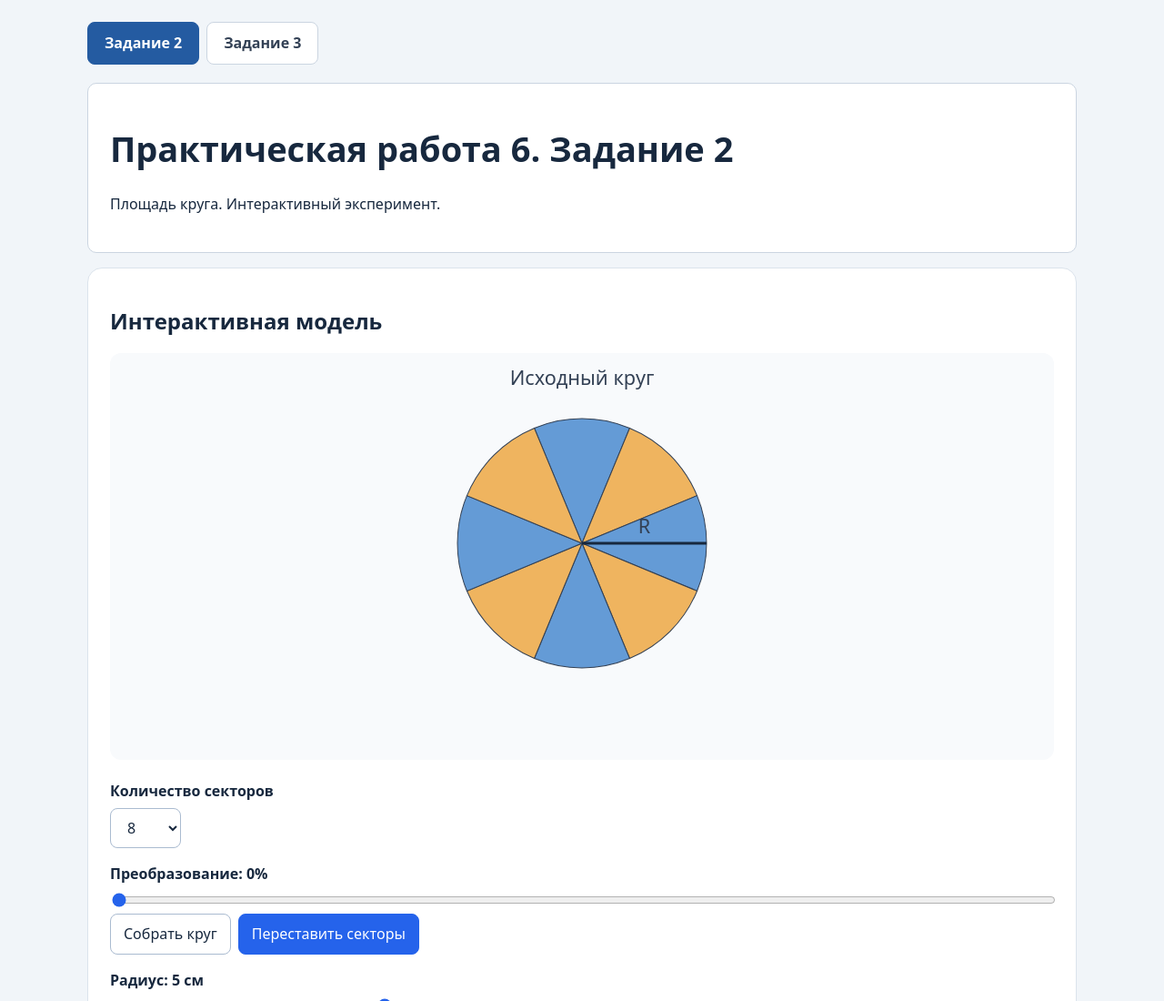
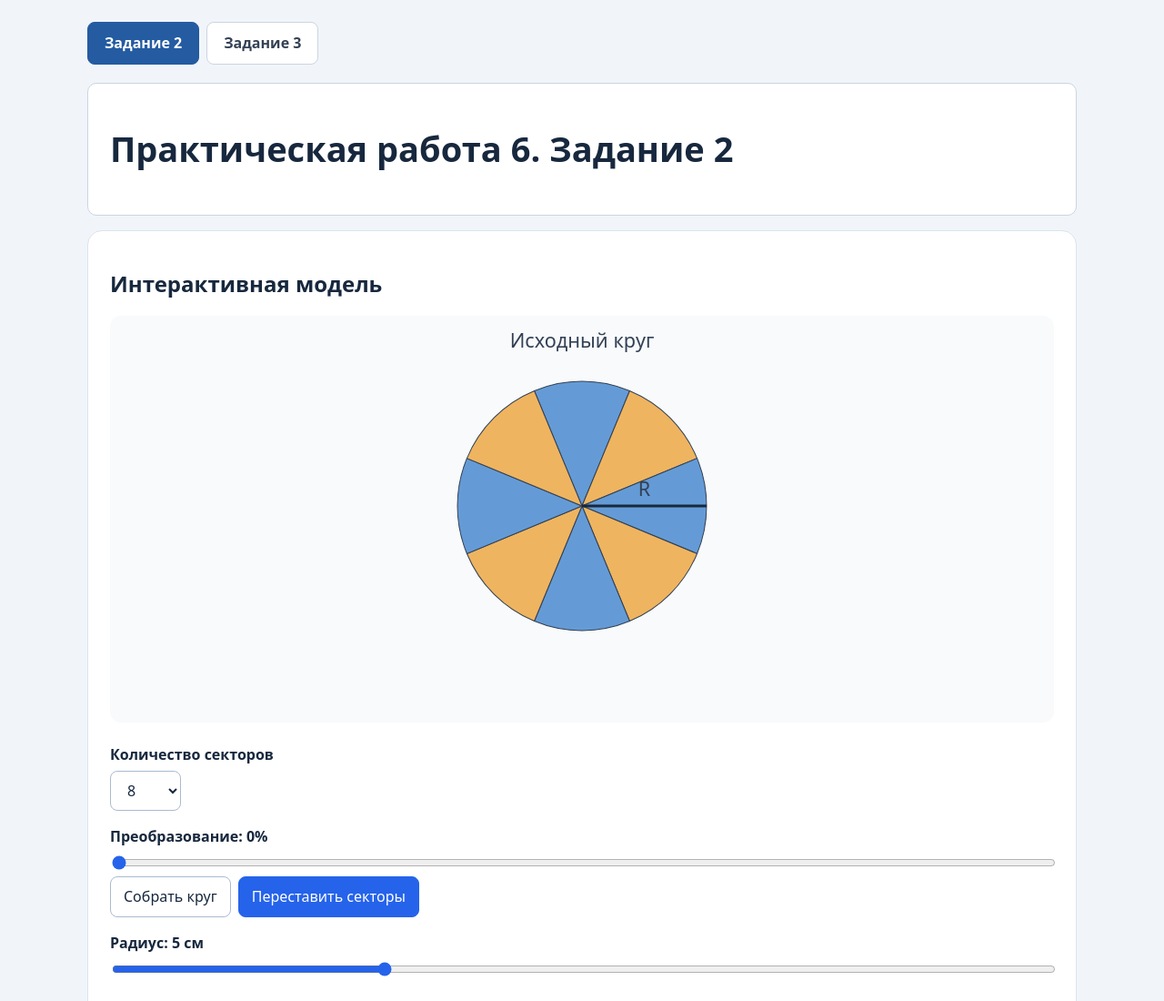
Before and after one commit to alcovaibe/practical-work-2.2-task-2, a plain HTML site: page index.html in a window 1280 px wide. Shown: the top 1100 px of the page at 91% size. Drawn offline with Linux system fonts and the light colour scheme.

Commit message:
Remove subtitle from task 2 heading

```diff
--- a/index.html
+++ b/index.html
@@ -3,7 +3,7 @@
 *{box-sizing:border-box}body{margin:0;background:#f1f5f9;color:#17283e;font:16px/1.55 system-ui,sans-serif}main{max-width:1120px;margin:auto;padding:24px 16px}section{background:white;border:1px solid #dbe3ec;border-radius:16px;padding:24px;margin:16px 0}h1,h2{line-height:1.2}h1{font-size:clamp(25px,5vw,38px)}svg{width:100%;height:auto;background:#f8fafc;border-radius:12px}label{display:block;font-weight:600;margin:16px 0 6px}input[type=range]{width:100%;accent-color:#2563eb}button,select{font:inherit;padding:9px 14px;border:1px solid #aabbd0;border-radius:8px;background:white;color:inherit}button{cursor:pointer}button.primary{background:#2563eb;color:white;border-color:#2563eb}button:focus-visible,input:focus-visible,select:focus-visible{outline:3px solid #93c5fd;outline-offset:3px}.controls{display:flex;gap:8px;flex-wrap:wrap}.stats{display:grid;grid-template-columns:repeat(auto-fit,minmax(190px,1fr));gap:12px}.stat{background:#f1f5f9;padding:12px;border-radius:8px}.stat strong{display:block;font-size:21px}.note{color:#475569} .formula{text-align:center;font-size:1.18em;font-weight:600} @media(prefers-reduced-motion:reduce){*{scroll-behavior:auto}}
 .task-nav{display:flex;gap:8px;align-items:center;flex-wrap:wrap;margin:0 0 20px}.task-nav a{display:inline-flex;justify-content:center;align-items:center;min-width:118px;padding:10px 18px;border:1px solid #cbd5e1;border-radius:8px;background:white;color:#334155;text-decoration:none;font-weight:600}.task-nav a:hover{background:#eaf1fa;border-color:#799bc5}.task-nav a[aria-current=page]{background:#245ba1;color:white;border-color:#245ba1}.task-nav a:focus-visible{outline:3px solid #93c5fd;outline-offset:3px}.print-button{margin-left:auto}.formula{font-weight:400;overflow-x:auto;padding:12px 8px;background:#f8fafc;border-radius:8px}.math{font-family:"Cambria Math","STIX Two Math","Times New Roman",serif;font-size:1.12em;white-space:nowrap;font-weight:400}.math i{font-style:italic}.frac{display:inline-flex;flex-direction:column;vertical-align:middle;text-align:center;line-height:1.13;margin:0 .13em}.frac>span:first-child{border-bottom:1px solid currentColor;padding:0 .17em .1em}.frac>span:last-child{padding:.1em .17em 0}.math sub,.math sup{font-size:.72em;line-height:0}.formula .math{font-size:1.15em}@media print{.task-nav,.print-button{display:none!important}.formula{background:none;padding:4px}}
 .formula .math{white-space:normal}.stat strong{font-variant-numeric:tabular-nums}.task-nav{margin-bottom:20px}header{background:white;border:1px solid #cbd5e1;border-radius:10px;padding:24px;margin:16px 0} @media(max-width:480px){section,header{padding:16px}.formula{font-size:1.05em}}
-</style></head><body><main><nav class="task-nav" aria-label="Задания"><a href="index.html" aria-current="page">Задание 2</a><a href="task-3.html">Задание 3</a></nav><header><h1>Практическая работа 6. Задание 2</h1><p>Площадь круга. Интерактивный эксперимент.</p></header><section><h2>Интерактивная модель</h2><svg id="diagram" viewBox="0 0 720 310" role="img" aria-label="Преобразование круга из равных секторов"></svg>
+</style></head><body><main><nav class="task-nav" aria-label="Задания"><a href="index.html" aria-current="page">Задание 2</a><a href="task-3.html">Задание 3</a></nav><header><h1>Практическая работа 6. Задание 2</h1></header><section><h2>Интерактивная модель</h2><svg id="diagram" viewBox="0 0 720 310" role="img" aria-label="Преобразование круга из равных секторов"></svg>
 <label for="count">Количество секторов</label><select id="count"><option>4</option><option selected>8</option><option>16</option><option>32</option><option>64</option><option>128</option></select>
 <label for="progress">Преобразование: <output id="percent">0%</output></label><input id="progress" type="range" min="0" max="100" value="0"><div class="controls"><button id="reset">Собрать круг</button><button class="primary" id="arrange">Переставить секторы</button></div>
 <label for="radius">Радиус: <output id="radiusValue">5 см</output></label><input id="radius" type="range" min="1" max="15" step="1" value="5"><p class="note">Промежуточные положения служат визуализацией перемещения; секторы могут временно перекрываться. Чертёж масштабируется для удобства просмотра.</p></section>
```
